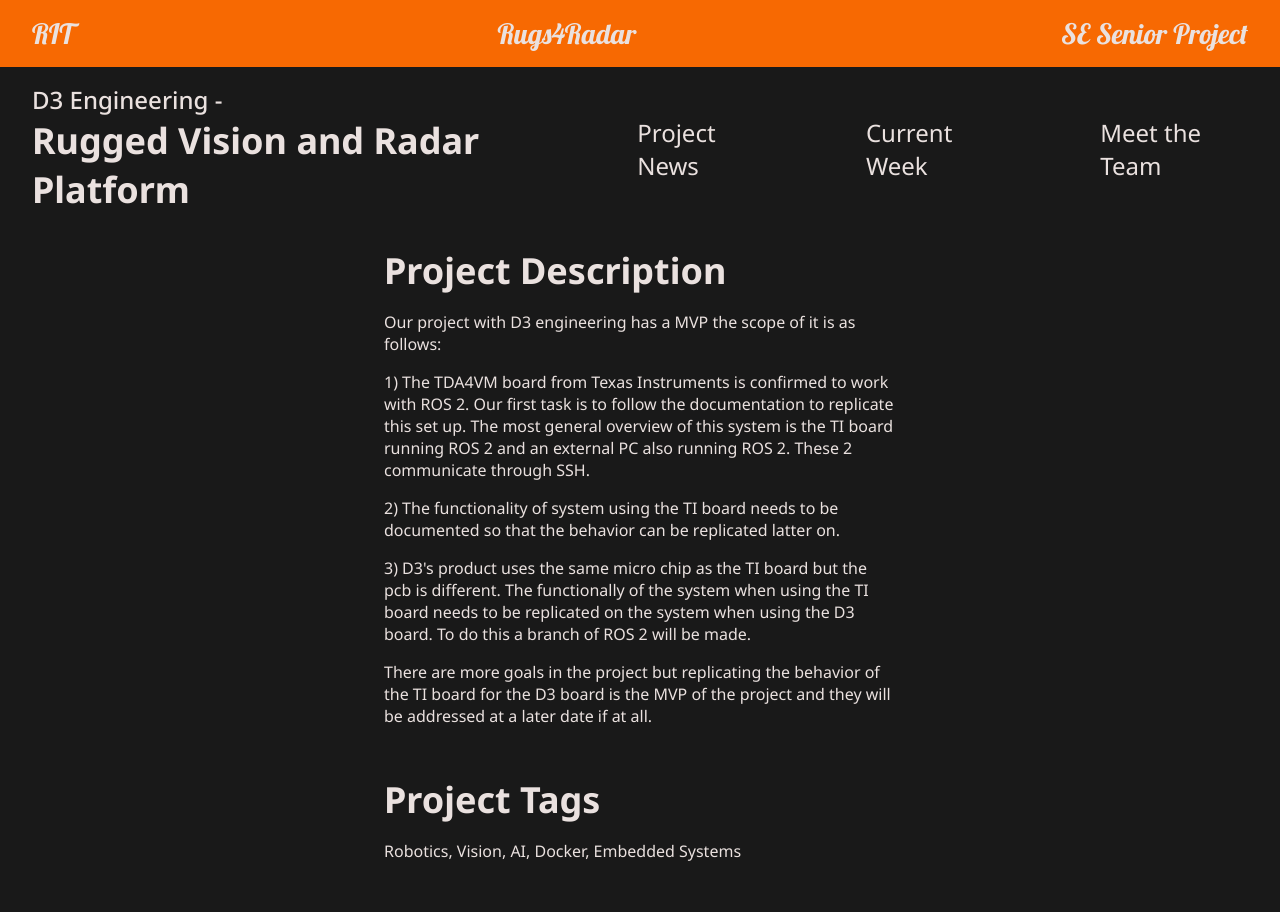
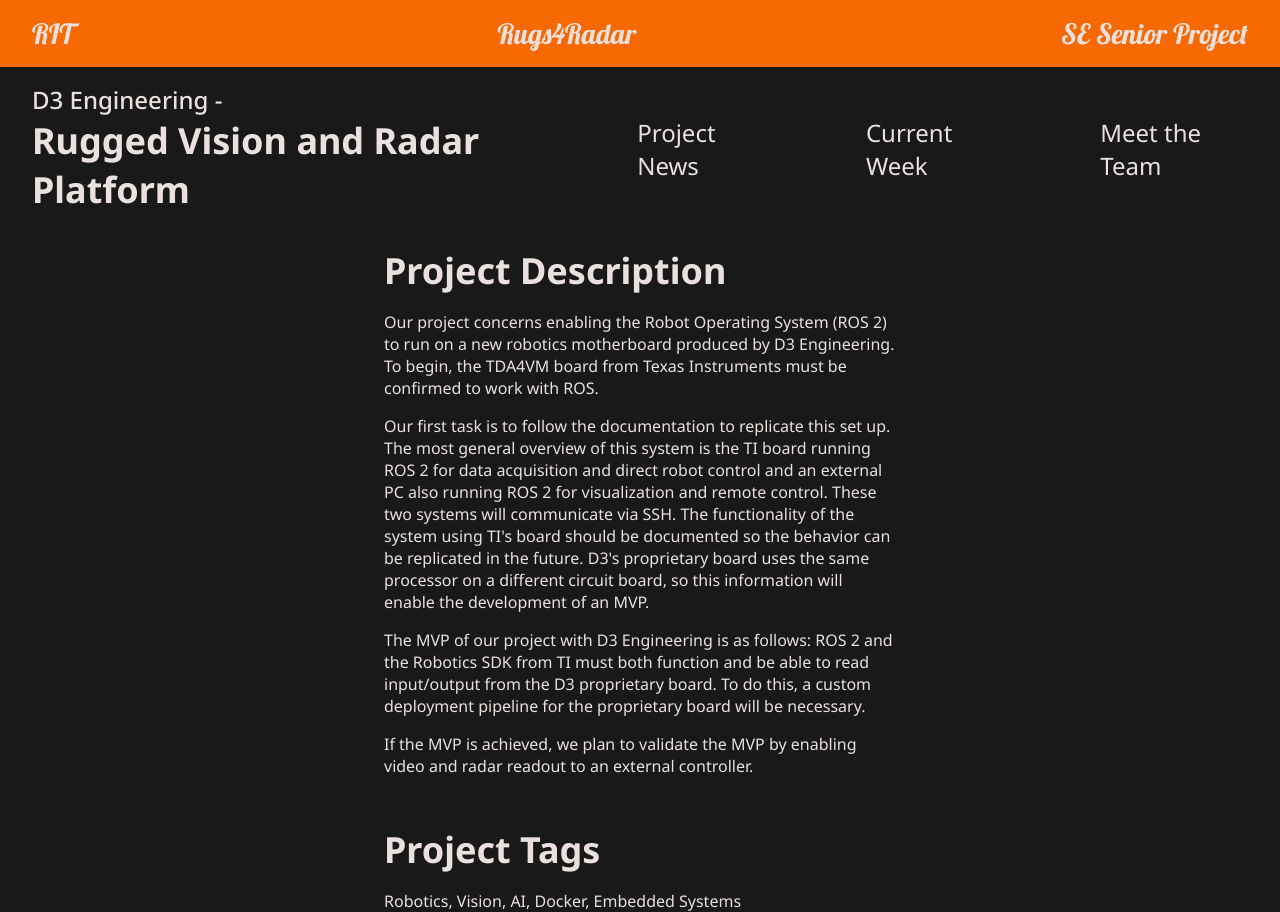
Before and after one commit to ojr4316/rugs4radar, a React (Create React App) app: page / in a window 1280 px wide. Before the commit the page ends 862 px from the top, so only its background shows below. Built offline with nearby package versions, Linux system fonts and the light colour scheme; the HTML template or start-up script is replaced by a standard one.

Commit message:
update desc

```diff
--- a/src/App.tsx
+++ b/src/App.tsx
@@ -10,31 +10,33 @@ function getPageContents(page: string) {
       return (
         <div style={{ width: "40%", marginTop: "32px" }}>
           <p className="page-title">Project Description</p>
+
           <p className="page-text">
-            Our project with D3 engineering has a MVP the scope of it is as
-            follows:
+            Our project concerns enabling the Robot Operating System (ROS 2) to
+            run on a new robotics motherboard produced by D3 Engineering. To
+            begin, the TDA4VM board from Texas Instruments must be confirmed to
+            work with ROS.
           </p>
           <p className="page-text">
-            1) The TDA4VM board from Texas Instruments is confirmed to work with
-            ROS 2. Our first task is to follow the documentation to replicate
-            this set up. The most general overview of this system is the TI
-            board running ROS 2 and an external PC also running ROS 2. These 2
-            communicate through SSH.
+            Our first task is to follow the documentation to replicate this set
+            up. The most general overview of this system is the TI board running
+            ROS 2 for data acquisition and direct robot control and an external
+            PC also running ROS 2 for visualization and remote control. These
+            two systems will communicate via SSH. The functionality of the
+            system using TI's board should be documented so the behavior can be
+            replicated in the future. D3's proprietary board uses the same
+            processor on a different circuit board, so this information will
+            enable the development of an MVP.
           </p>
           <p className="page-text">
-            2) The functionality of system using the TI board needs to be
-            documented so that the behavior can be replicated latter on.
+            The MVP of our project with D3 Engineering is as follows: ROS 2 and
+            the Robotics SDK from TI must both function and be able to read
+            input/output from the D3 proprietary board. To do this, a custom
+            deployment pipeline for the proprietary board will be necessary.
           </p>
           <p className="page-text">
-            3) D3's product uses the same micro chip as the TI board but the pcb
-            is different. The functionally of the system when using the TI board
-            needs to be replicated on the system when using the D3 board. To do
-            this a branch of ROS 2 will be made.
-          </p>
-          <p className="page-text">
-            There are more goals in the project but replicating the behavior of
-            the TI board for the D3 board is the MVP of the project and they
-            will be addressed at a later date if at all.
+            If the MVP is achieved, we plan to validate the MVP by enabling
+            video and radar readout to an external controller.
           </p>
 
           <p className="page-title" style={{ marginTop: "48px" }}>
```
